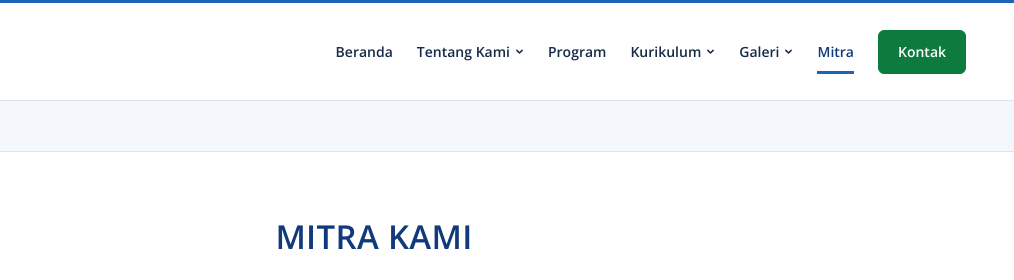
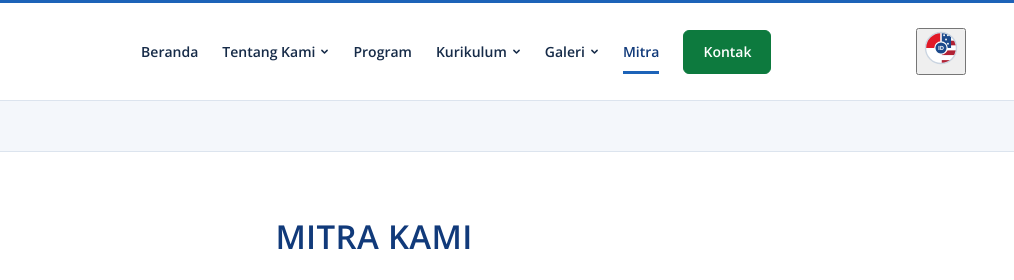
Before and after one commit to webnaturalaceh-cmyk/Natural-Akademi, a plain HTML site: page mitra.html in a window 1280 px wide. Shown: the top 280 px of the page, 266-1280 px from the left. Drawn offline with nearby package versions, Linux system fonts and the light colour scheme.

Commit message:
Update mitra.html

```diff
--- a/mitra.html
+++ b/mitra.html
@@ -22,11 +22,6 @@
           <img src="Informasi%20mengenai%20natural%20akademi/Natural%20akademi%20logo%201.jpeg" width="1600" height="1596" alt="Logo Natural Akademi">
           <span>Natural <strong>Akademi</strong></span>
         </a>
-
-        <button class="menu-toggle" type="button" aria-controls="primary-navigation" aria-expanded="false" hidden>
-          <span class="menu-icon" aria-hidden="true"><span></span><span></span><span></span></span>
-          <span class="visually-hidden menu-label">Buka menu navigasi</span>
-        </button>
 
         <nav id="primary-navigation" class="navigation" aria-label="Navigasi utama">
           <ul>
@@ -91,6 +86,65 @@
             <li><a class="nav-contact" href="index.html#kontak">Kontak</a></li>
           </ul>
         </nav>
+
+        <div class="header-actions">
+          <button
+            type="button"
+            class="lang-toggle-btn"
+            id="lang-toggle"
+            aria-label="Terjemahkan ke Bahasa Inggris / Translate to English"
+            title="Terjemahkan ke Bahasa Inggris (Translate to English)"
+            aria-pressed="false"
+          >
+            <span class="lang-flag-circle">
+              <svg class="lang-flag-svg" width="34" height="34" viewBox="0 0 44 44" aria-hidden="true" focusable="false">
+                <defs>
+                  <clipPath id="lang-circle-clip">
+                    <circle cx="22" cy="22" r="20" />
+                  </clipPath>
+                  <clipPath id="lang-left-half">
+                    <rect x="0" y="0" width="22" height="44" />
+                  </clipPath>
+                  <clipPath id="lang-right-half">
+                    <rect x="22" y="0" width="22" height="44" />
+                  </clipPath>
+                </defs>
+                <g clip-path="url(#lang-circle-clip)">
+                  <!-- Bendera Indonesia (Sisi Kiri) -->
+                  <g clip-path="url(#lang-left-half)">
+                    <rect x="0" y="0" width="22" height="22" fill="#E11927" />
+                    <rect x="0" y="22" width="22" height="22" fill="#FFFFFF" />
+                  </g>
+                  <!-- Bendera Amerika (Sisi Kanan) -->
+                  <g clip-path="url(#lang-right-half)">
+                    <rect x="22" y="0" width="22" height="6.28" fill="#B22234" />
+                    <rect x="22" y="6.28" width="22" height="6.28" fill="#FFFFFF" />
+                    <rect x="22" y="12.56" width="22" height="6.28" fill="#B22234" />
+                    <rect x="22" y="18.84" width="22" height="6.28" fill="#FFFFFF" />
+                    <rect x="22" y="25.12" width="22" height="6.28" fill="#B22234" />
+                    <rect x="22" y="31.4" width="22" height="6.28" fill="#FFFFFF" />
+                    <rect x="22" y="37.68" width="22" height="6.32" fill="#B22234" />
+                    <rect x="22" y="0" width="13" height="22" fill="#1B498B" />
+                    <circle cx="26" cy="5.5" r="1.2" fill="#FFFFFF" />
+                    <circle cx="31" cy="5.5" r="1.2" fill="#FFFFFF" />
+                    <circle cx="28.5" cy="11" r="1.2" fill="#FFFFFF" />
+                    <circle cx="26" cy="16.5" r="1.2" fill="#FFFFFF" />
+                    <circle cx="31" cy="16.5" r="1.2" fill="#FFFFFF" />
+                  </g>
+                  <line x1="22" y1="0" x2="22" y2="44" stroke="#FFFFFF" stroke-width="2" />
+                </g>
+                <circle cx="22" cy="22" r="20" stroke="#CBD5E1" stroke-width="1.8" fill="none" />
+                <circle class="lang-badge-circle" cx="22" cy="22" r="8" fill="#1B498B" stroke="#FFFFFF" stroke-width="1.6" />
+                <text class="lang-badge-text" x="22" y="22.5" text-anchor="middle" dominant-baseline="central" fill="#FFFFFF" font-family="'Open Sans', -apple-system, sans-serif" font-size="7.5" font-weight="700">ID</text>
+              </svg>
+            </span>
+          </button>
+
+          <button class="menu-toggle" type="button" aria-controls="primary-navigation" aria-expanded="false" hidden>
+            <span class="menu-icon" aria-hidden="true"><span></span><span></span><span></span></span>
+            <span class="visually-hidden menu-label">Buka menu navigasi</span>
+          </button>
+        </div>
       </div>
     </header>
 
```
